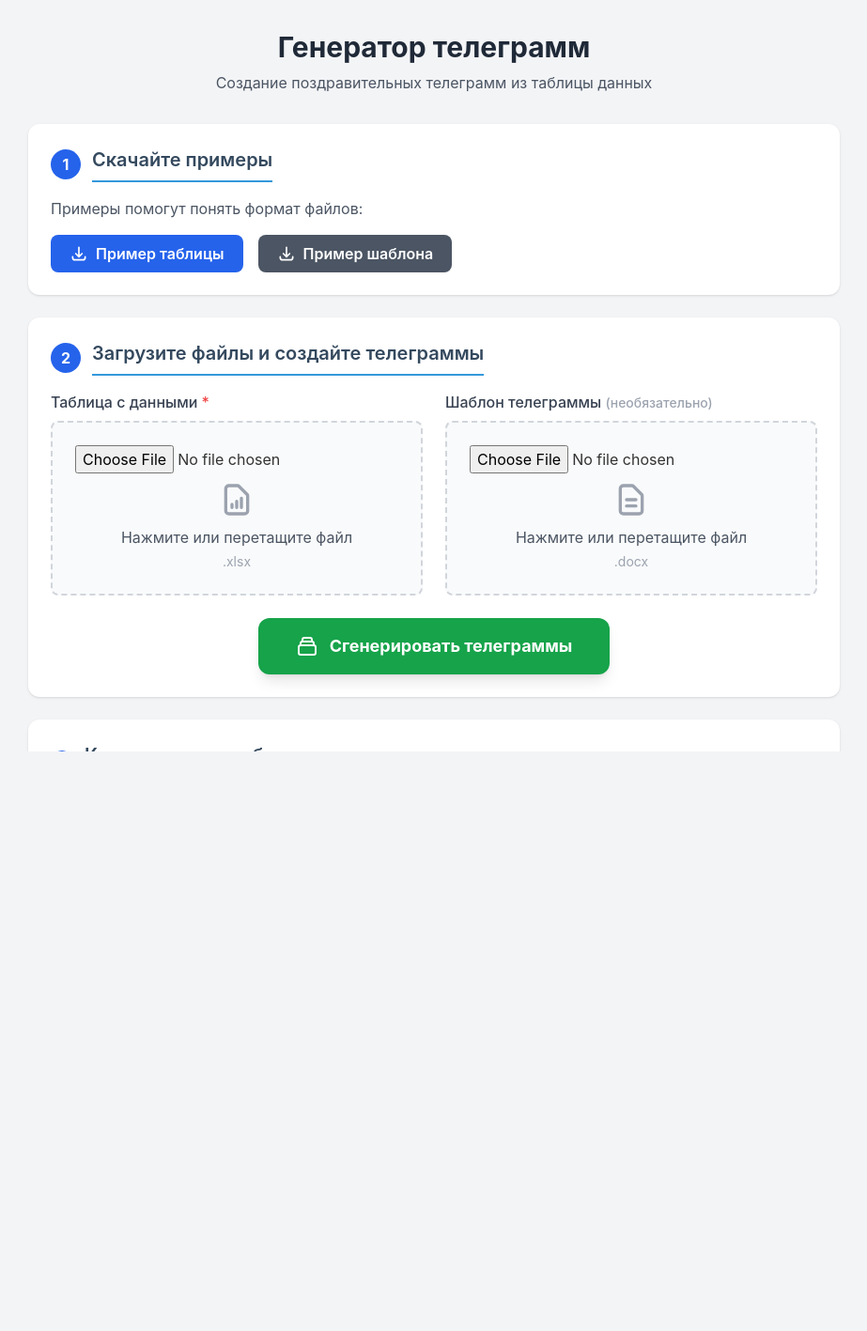
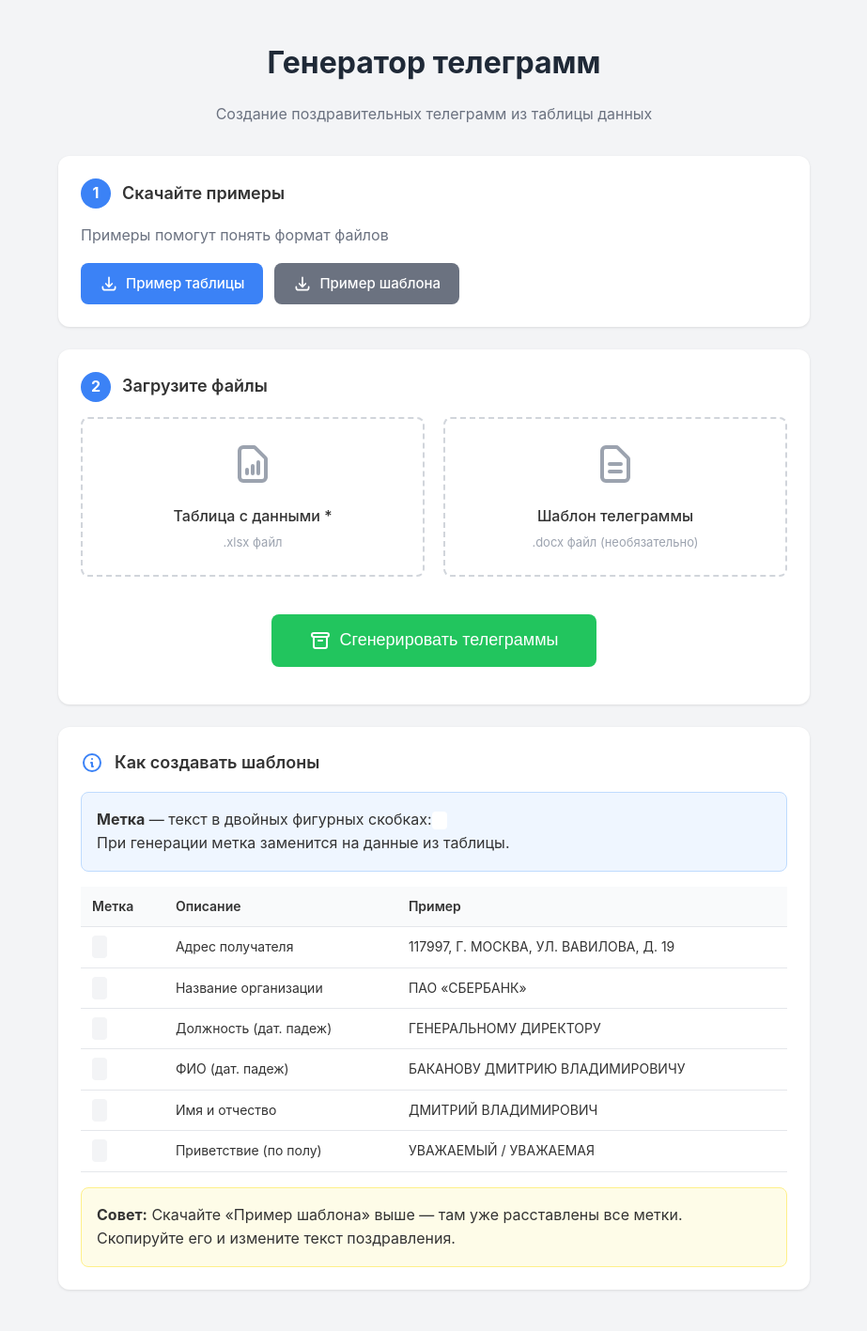
Before and after one commit to pyramidheadshark/telegram-generator, a FastAPI app: page / in a window 1280 px wide. Shown: the whole page at 94% size, without its empty margins (178-1101 px from the left). Before the commit the page ends 800 px from the top, so only its background shows below. Run offline with FastAPI, Linux system fonts and the light colour scheme; some libraries are stand-ins or nearby versions.

Commit message:
Исправлен UI: убран оверлей блокировки, весь CSS инлайн

```diff
--- a/app/templates/index.html
+++ b/app/templates/index.html
@@ -4,209 +4,157 @@
     <meta charset="UTF-8">
     <meta name="viewport" content="width=device-width, initial-scale=1.0">
     <title>Генератор телеграмм</title>
-    <script src="https://cdn.tailwindcss.com"></script>
-    <script src="https://unpkg.com/htmx.org@2.0.4"></script>
-    <link rel="stylesheet" href="/static/style.css">
-    <script>
-        tailwind.config = {
-            theme: {
-                extend: {
-                    colors: {
-                        primary: {
-                            500: '#3b82f6',
-                            600: '#2563eb',
-                            700: '#1d4ed8',
-                        },
-                        accent: {
-                            500: '#22c55e',
-                            600: '#16a34a',
-                            700: '#15803d',
-                        }
-                    }
-                }
-            }
+    <style>
+        * { box-sizing: border-box; }
+        body {
+            font-family: -apple-system, BlinkMacSystemFont, 'Segoe UI', Roboto, sans-serif;
+            line-height: 1.6;
+            color: #333;
+            background: #f3f4f6;
+            margin: 0;
+            padding: 20px;
         }
-    </script>
+        .container { max-width: 800px; margin: 0 auto; }
+        h1 { text-align: center; color: #1f2937; margin-bottom: 8px; }
+        .subtitle { text-align: center; color: #6b7280; margin-bottom: 32px; }
+        .section { background: white; border-radius: 12px; padding: 24px; margin-bottom: 24px; box-shadow: 0 1px 3px rgba(0,0,0,0.1); }
+        .step { display: flex; align-items: center; gap: 12px; margin-bottom: 16px; }
+        .step-num { width: 32px; height: 32px; background: #3b82f6; color: white; border-radius: 50%; display: flex; align-items: center; justify-content: center; font-weight: bold; }
+        .step-title { font-size: 18px; font-weight: 600; }
+        .btn { display: inline-flex; align-items: center; gap: 8px; padding: 10px 20px; border-radius: 8px; font-weight: 500; text-decoration: none; cursor: pointer; border: none; font-size: 15px; transition: all 0.2s; }
+        .btn-primary { background: #3b82f6; color: white; }
+        .btn-primary:hover { background: #2563eb; }
+        .btn-secondary { background: #6b7280; color: white; }
+        .btn-secondary:hover { background: #4b5563; }
+        .btn-success { background: #22c55e; color: white; }
+        .btn-success:hover { background: #16a34a; }
+        .btn-group { display: flex; gap: 12px; flex-wrap: wrap; }
+        .upload-grid { display: grid; grid-template-columns: 1fr 1fr; gap: 20px; }
+        @media (max-width: 600px) { .upload-grid { grid-template-columns: 1fr; } }
+        .upload-box { border: 2px dashed #d1d5db; border-radius: 8px; padding: 24px; text-align: center; cursor: pointer; transition: all 0.2s; }
+        .upload-box:hover { border-color: #3b82f6; background: #eff6ff; }
+        .upload-box.selected { border-color: #22c55e; background: #f0fdf4; }
+        .upload-icon { width: 48px; height: 48px; margin: 0 auto 12px; color: #9ca3af; }
+        .upload-label { font-weight: 500; margin-bottom: 4px; }
+        .upload-hint { font-size: 13px; color: #9ca3af; }
+        .upload-filename { color: #22c55e; font-weight: 500; }
+        .generate-box { text-align: center; padding: 16px 0; }
+        .generate-btn { padding: 16px 40px; font-size: 18px; }
+        .info-box { background: #eff6ff; border: 1px solid #bfdbfe; border-radius: 8px; padding: 16px; margin-bottom: 16px; }
+        .info-box code { background: white; padding: 2px 8px; border-radius: 4px; color: #3b82f6; }
+        table { width: 100%; border-collapse: collapse; font-size: 14px; }
+        th, td { text-align: left; padding: 10px 12px; border-bottom: 1px solid #e5e7eb; }
+        th { background: #f9fafb; font-weight: 600; }
+        code.tag { background: #f3f4f6; padding: 4px 8px; border-radius: 4px; color: #3b82f6; font-family: monospace; }
+        .tip { background: #fefce8; border: 1px solid #fef08a; border-radius: 8px; padding: 16px; margin-top: 16px; }
+        input[type="file"] { display: none; }
+    </style>
 </head>
-<body class="bg-gray-100 min-h-screen">
-    <div id="loading" class="htmx-indicator fixed inset-0 bg-black/50 flex items-center justify-center z-50">
-        <div class="bg-white rounded-xl p-8 shadow-2xl flex flex-col items-center gap-4">
-            <div class="animate-spin rounded-full h-12 w-12 border-4 border-primary-600 border-t-transparent"></div>
-            <span class="text-gray-700 font-medium">Обработка...</span>
-        </div>
-    </div>
+<body>
+    <div class="container">
+        <h1>Генератор телеграмм</h1>
+        <p class="subtitle">Создание поздравительных телеграмм из таблицы данных</p>
 
-    <div class="max-w-4xl mx-auto px-4 py-8">
-        <header class="text-center mb-8">
-            <h1 class="text-3xl font-bold text-gray-800 mb-2">Генератор телеграмм</h1>
-            <p class="text-gray-600">Создание поздравительных телеграмм из таблицы данных</p>
-        </header>
-
-        <!-- ШАГ 1 -->
-        <section class="bg-white rounded-xl shadow p-6 mb-6">
-            <div class="flex items-center gap-3 mb-4">
-                <span class="w-8 h-8 rounded-full bg-primary-600 text-white flex items-center justify-center font-bold">1</span>
-                <h2 class="text-xl font-semibold">Скачайте примеры</h2>
+        <div class="section">
+            <div class="step">
+                <div class="step-num">1</div>
+                <div class="step-title">Скачайте примеры</div>
             </div>
-            <p class="text-gray-600 mb-4">Примеры помогут понять формат файлов:</p>
-            <div class="flex gap-4">
-                <a href="/template/excel" class="inline-flex items-center gap-2 bg-primary-600 hover:bg-primary-700 text-white font-semibold py-2 px-5 rounded-lg transition">
-                    <svg class="w-5 h-5" fill="none" stroke="currentColor" viewBox="0 0 24 24"><path stroke-linecap="round" stroke-linejoin="round" stroke-width="2" d="M4 16v1a3 3 0 003 3h10a3 3 0 003-3v-1m-4-4l-4 4m0 0l-4-4m4 4V4"/></svg>
+            <p style="color: #6b7280; margin-bottom: 16px;">Примеры помогут понять формат файлов</p>
+            <div class="btn-group">
+                <a href="/template/excel" class="btn btn-primary">
+                    <svg width="20" height="20" fill="none" stroke="currentColor" viewBox="0 0 24 24"><path stroke-linecap="round" stroke-linejoin="round" stroke-width="2" d="M4 16v1a3 3 0 003 3h10a3 3 0 003-3v-1m-4-4l-4 4m0 0l-4-4m4 4V4"/></svg>
                     Пример таблицы
                 </a>
-                <a href="/template/word" class="inline-flex items-center gap-2 bg-gray-600 hover:bg-gray-700 text-white font-semibold py-2 px-5 rounded-lg transition">
-                    <svg class="w-5 h-5" fill="none" stroke="currentColor" viewBox="0 0 24 24"><path stroke-linecap="round" stroke-linejoin="round" stroke-width="2" d="M4 16v1a3 3 0 003 3h10a3 3 0 003-3v-1m-4-4l-4 4m0 0l-4-4m4 4V4"/></svg>
+                <a href="/template/word" class="btn btn-secondary">
+                    <svg width="20" height="20" fill="none" stroke="currentColor" viewBox="0 0 24 24"><path stroke-linecap="round" stroke-linejoin="round" stroke-width="2" d="M4 16v1a3 3 0 003 3h10a3 3 0 003-3v-1m-4-4l-4 4m0 0l-4-4m4 4V4"/></svg>
                     Пример шаблона
                 </a>
             </div>
-        </section>
+        </div>
 
-        <!-- ШАГ 2 -->
-        <section class="bg-white rounded-xl shadow p-6 mb-6">
-            <div class="flex items-center gap-3 mb-4">
-                <span class="w-8 h-8 rounded-full bg-primary-600 text-white flex items-center justify-center font-bold">2</span>
-                <h2 class="text-xl font-semibold">Загрузите файлы и создайте телеграммы</h2>
+        <div class="section">
+            <div class="step">
+                <div class="step-num">2</div>
+                <div class="step-title">Загрузите файлы</div>
             </div>
 
-            <form action="/generate" method="post" enctype="multipart/form-data" id="main-form">
-                <div class="grid md:grid-cols-2 gap-6 mb-6">
-                    <div>
-                        <label class="block text-gray-700 font-medium mb-2">
-                            Таблица с данными <span class="text-red-500">*</span>
-                        </label>
-                        <div class="border-2 border-dashed border-gray-300 rounded-lg p-6 text-center hover:border-primary-500 transition cursor-pointer bg-gray-50" onclick="document.getElementById('excel-input').click()">
-                            <input type="file" name="excel_file" accept=".xlsx,.xls" required id="excel-input" class="hidden" onchange="updateFileName(this, 'excel-name')">
-                            <svg class="w-10 h-10 mx-auto text-gray-400 mb-2" fill="none" stroke="currentColor" viewBox="0 0 24 24">
-                                <path stroke-linecap="round" stroke-linejoin="round" stroke-width="2" d="M9 17v-2m3 2v-4m3 4v-6m2 10H7a2 2 0 01-2-2V5a2 2 0 012-2h5.586a1 1 0 01.707.293l5.414 5.414a1 1 0 01.293.707V19a2 2 0 01-2 2z"/>
-                            </svg>
-                            <p class="text-gray-600 mb-1" id="excel-name">Нажмите или перетащите файл</p>
-                            <p class="text-sm text-gray-400">.xlsx</p>
-                        </div>
+            <form action="/generate" method="post" enctype="multipart/form-data" id="mainForm">
+                <div class="upload-grid">
+                    <div class="upload-box" onclick="document.getElementById('excelFile').click()">
+                        <input type="file" name="excel_file" id="excelFile" accept=".xlsx,.xls" required>
+                        <svg class="upload-icon" fill="none" stroke="currentColor" viewBox="0 0 24 24"><path stroke-linecap="round" stroke-linejoin="round" stroke-width="2" d="M9 17v-2m3 2v-4m3 4v-6m2 10H7a2 2 0 01-2-2V5a2 2 0 012-2h5.586a1 1 0 01.707.293l5.414 5.414a1 1 0 01.293.707V19a2 2 0 01-2 2z"/></svg>
+                        <div class="upload-label" id="excelLabel">Таблица с данными *</div>
+                        <div class="upload-hint">.xlsx файл</div>
                     </div>
 
-                    <div>
-                        <label class="block text-gray-700 font-medium mb-2">
-                            Шаблон телеграммы <span class="text-gray-400 text-sm">(необязательно)</span>
-                        </label>
-                        <div class="border-2 border-dashed border-gray-300 rounded-lg p-6 text-center hover:border-primary-500 transition cursor-pointer bg-gray-50" onclick="document.getElementById('word-input').click()">
-                            <input type="file" name="word_file" accept=".docx" id="word-input" class="hidden" onchange="updateFileName(this, 'word-name')">
-                            <svg class="w-10 h-10 mx-auto text-gray-400 mb-2" fill="none" stroke="currentColor" viewBox="0 0 24 24">
-                                <path stroke-linecap="round" stroke-linejoin="round" stroke-width="2" d="M9 12h6m-6 4h6m2 5H7a2 2 0 01-2-2V5a2 2 0 012-2h5.586a1 1 0 01.707.293l5.414 5.414a1 1 0 01.293.707V19a2 2 0 01-2 2z"/>
-                            </svg>
-                            <p class="text-gray-600 mb-1" id="word-name">Нажмите или перетащите файл</p>
-                            <p class="text-sm text-gray-400">.docx</p>
-                        </div>
+                    <div class="upload-box" onclick="document.getElementById('wordFile').click()">
+                        <input type="file" name="word_file" id="wordFile" accept=".docx">
+                        <svg class="upload-icon" fill="none" stroke="currentColor" viewBox="0 0 24 24"><path stroke-linecap="round" stroke-linejoin="round" stroke-width="2" d="M9 12h6m-6 4h6m2 5H7a2 2 0 01-2-2V5a2 2 0 012-2h5.586a1 1 0 01.707.293l5.414 5.414a1 1 0 01.293.707V19a2 2 0 01-2 2z"/></svg>
+                        <div class="upload-label" id="wordLabel">Шаблон телеграммы</div>
+                        <div class="upload-hint">.docx файл (необязательно)</div>
                     </div>
                 </div>
 
-                <div class="text-center">
-                    <button type="submit" class="inline-flex items-center gap-3 bg-accent-600 hover:bg-accent-700 text-white font-bold py-4 px-10 rounded-xl transition shadow-lg hover:shadow-xl text-lg">
-                        <svg class="w-6 h-6" fill="none" stroke="currentColor" viewBox="0 0 24 24">
-                            <path stroke-linecap="round" stroke-linejoin="round" stroke-width="2" d="M19 11H5m14 0a2 2 0 012 2v6a2 2 0 01-2 2H5a2 2 0 01-2-2v-6a2 2 0 012-2m14 0V9a2 2 0 00-2-2M5 11V9a2 2 0 012-2m0 0V5a2 2 0 012-2h6a2 2 0 012 2v2M7 7h10"/>
-                        </svg>
+                <div class="generate-box" style="margin-top: 24px;">
+                    <button type="submit" class="btn btn-success generate-btn">
+                        <svg width="24" height="24" fill="none" stroke="currentColor" viewBox="0 0 24 24"><path stroke-linecap="round" stroke-linejoin="round" stroke-width="2" d="M5 8h14M5 8a2 2 0 110-4h14a2 2 0 110 4M5 8v10a2 2 0 002 2h10a2 2 0 002-2V8m-9 4h4"/></svg>
                         Сгенерировать телеграммы
                     </button>
                 </div>
             </form>
-        </section>
+        </div>
 
-        <!-- Инструкция -->
-        <section class="bg-white rounded-xl shadow p-6">
-            <div class="flex items-center gap-3 mb-4">
-                <svg class="w-6 h-6 text-primary-600" fill="none" stroke="currentColor" viewBox="0 0 24 24">
-                    <path stroke-linecap="round" stroke-linejoin="round" stroke-width="2" d="M13 16h-1v-4h-1m1-4h.01M21 12a9 9 0 11-18 0 9 9 0 0118 0z"/>
-                </svg>
-                <h2 class="text-xl font-semibold">Как создавать шаблоны</h2>
+        <div class="section">
+            <div class="step">
+                <svg width="24" height="24" fill="none" stroke="#3b82f6" viewBox="0 0 24 24"><path stroke-linecap="round" stroke-linejoin="round" stroke-width="2" d="M13 16h-1v-4h-1m1-4h.01M21 12a9 9 0 11-18 0 9 9 0 0118 0z"/></svg>
+                <div class="step-title">Как создавать шаблоны</div>
             </div>
 
-            <div class="bg-blue-50 border border-blue-200 rounded-lg p-4 mb-4">
-                <p class="text-gray-700"><strong>Метка</strong> — текст в двойных фигурных скобках: <code class="bg-white px-2 py-1 rounded text-primary-700">{{метка}}</code></p>
-                <p class="text-gray-600 mt-2">При генерации метка заменится на данные из таблицы.</p>
+            <div class="info-box">
+                <strong>Метка</strong> — текст в двойных фигурных скобках: <code>{{метка}}</code><br>
+                При генерации метка заменится на данные из таблицы.
             </div>
 
-            <h3 class="font-semibold text-gray-800 mb-3">Доступные метки:</h3>
-            <div class="overflow-x-auto">
-                <table class="w-full text-sm">
-                    <thead>
-                        <tr class="bg-gray-100">
-                            <th class="text-left py-2 px-3 rounded-l-lg">Метка</th>
-                            <th class="text-left py-2 px-3">Описание</th>
-                            <th class="text-left py-2 px-3 rounded-r-lg">Пример</th>
-                        </tr>
-                    </thead>
-                    <tbody class="divide-y divide-gray-200">
-                        <tr>
-                            <td class="py-2 px-3"><code class="bg-gray-100 px-2 py-1 rounded text-primary-700">{{адрес}}</code></td>
-                            <td class="py-2 px-3 text-gray-600">Адрес получателя</td>
-                            <td class="py-2 px-3 text-gray-500">117997, Г. МОСКВА, УЛ. ВАВИЛОВА, Д. 19</td>
-                        </tr>
-                        <tr>
-                            <td class="py-2 px-3"><code class="bg-gray-100 px-2 py-1 rounded text-primary-700">{{организация}}</code></td>
-                            <td class="py-2 px-3 text-gray-600">Название организации</td>
-                            <td class="py-2 px-3 text-gray-500">ПАО «СБЕРБАНК»</td>
-                        </tr>
-                        <tr>
-                            <td class="py-2 px-3"><code class="bg-gray-100 px-2 py-1 rounded text-primary-700">{{должность_дат}}</code></td>
-                            <td class="py-2 px-3 text-gray-600">Должность (дат. падеж)</td>
-                            <td class="py-2 px-3 text-gray-500">ГЕНЕРАЛЬНОМУ ДИРЕКТОРУ</td>
-                        </tr>
-                        <tr>
-                            <td class="py-2 px-3"><code class="bg-gray-100 px-2 py-1 rounded text-primary-700">{{фио_дат}}</code></td>
-                            <td class="py-2 px-3 text-gray-600">ФИО (дат. падеж)</td>
-                            <td class="py-2 px-3 text-gray-500">БАКАНОВУ ДМИТРИЮ ВЛАДИМИРОВИЧУ</td>
-                        </tr>
-                        <tr>
-                            <td class="py-2 px-3"><code class="bg-gray-100 px-2 py-1 rounded text-primary-700">{{имя_отчество}}</code></td>
-                            <td class="py-2 px-3 text-gray-600">Имя и отчество</td>
-                            <td class="py-2 px-3 text-gray-500">ДМИТРИЙ ВЛАДИМИРОВИЧ</td>
-                        </tr>
-                        <tr>
-                            <td class="py-2 px-3"><code class="bg-gray-100 px-2 py-1 rounded text-primary-700">{{уважаемый}}</code></td>
-                            <td class="py-2 px-3 text-gray-600">Приветствие (по полу)</td>
-                            <td class="py-2 px-3 text-gray-500">УВАЖАЕМЫЙ / УВАЖАЕМАЯ</td>
-                        </tr>
-                    </tbody>
-                </table>
+            <table>
+                <thead>
+                    <tr><th>Метка</th><th>Описание</th><th>Пример</th></tr>
+                </thead>
+                <tbody>
+                    <tr><td><code class="tag">{{адрес}}</code></td><td>Адрес получателя</td><td>117997, Г. МОСКВА, УЛ. ВАВИЛОВА, Д. 19</td></tr>
+                    <tr><td><code class="tag">{{организация}}</code></td><td>Название организации</td><td>ПАО «СБЕРБАНК»</td></tr>
+                    <tr><td><code class="tag">{{должность_дат}}</code></td><td>Должность (дат. падеж)</td><td>ГЕНЕРАЛЬНОМУ ДИРЕКТОРУ</td></tr>
+                    <tr><td><code class="tag">{{фио_дат}}</code></td><td>ФИО (дат. падеж)</td><td>БАКАНОВУ ДМИТРИЮ ВЛАДИМИРОВИЧУ</td></tr>
+                    <tr><td><code class="tag">{{имя_отчество}}</code></td><td>Имя и отчество</td><td>ДМИТРИЙ ВЛАДИМИРОВИЧ</td></tr>
+                    <tr><td><code class="tag">{{уважаемый}}</code></td><td>Приветствие (по полу)</td><td>УВАЖАЕМЫЙ / УВАЖАЕМАЯ</td></tr>
+                </tbody>
+            </table>
+
+            <div class="tip">
+                <strong>Совет:</strong> Скачайте «Пример шаблона» выше — там уже расставлены все метки. Скопируйте его и измените текст поздравления.
             </div>
-
-            <div class="mt-4 p-4 bg-yellow-50 border border-yellow-200 rounded-lg">
-                <p class="text-gray-700"><strong>Совет:</strong> Скачайте «Пример шаблона» выше — там уже расставлены все метки. Скопируйте его и измените текст поздравления.</p>
-            </div>
-        </section>
-
-        <footer class="text-center text-gray-500 text-sm mt-8">
-            <p>Генератор телеграмм</p>
-        </footer>
+        </div>
     </div>
 
     <script>
-        function updateFileName(input, labelId) {
-            const label = document.getElementById(labelId);
-            if (input.files.length > 0) {
-                label.textContent = input.files[0].name;
-                label.classList.add('text-accent-600', 'font-medium');
+        document.getElementById('excelFile').addEventListener('change', function() {
+            const box = this.closest('.upload-box');
+            const label = document.getElementById('excelLabel');
+            if (this.files.length > 0) {
+                label.textContent = this.files[0].name;
+                label.classList.add('upload-filename');
+                box.classList.add('selected');
             }
-        }
+        });
 
-        document.querySelectorAll('.border-dashed').forEach(zone => {
-            zone.addEventListener('dragover', function(e) {
-                e.preventDefault();
-                this.classList.add('border-primary-500', 'bg-primary-50');
-            });
-            zone.addEventListener('dragleave', function(e) {
-                e.preventDefault();
-                this.classList.remove('border-primary-500', 'bg-primary-50');
-            });
-            zone.addEventListener('drop', function(e) {
-                e.preventDefault();
-                this.classList.remove('border-primary-500', 'bg-primary-50');
-                const input = this.querySelector('input[type="file"]');
-                if (e.dataTransfer.files.length > 0) {
-                    input.files = e.dataTransfer.files;
-                    const labelId = input.id === 'excel-input' ? 'excel-name' : 'word-name';
-                    updateFileName(input, labelId);
-                }
-            });
+        document.getElementById('wordFile').addEventListener('change', function() {
+            const box = this.closest('.upload-box');
+            const label = document.getElementById('wordLabel');
+            if (this.files.length > 0) {
+                label.textContent = this.files[0].name;
+                label.classList.add('upload-filename');
+                box.classList.add('selected');
+            }
         });
     </script>
 </body>
```
